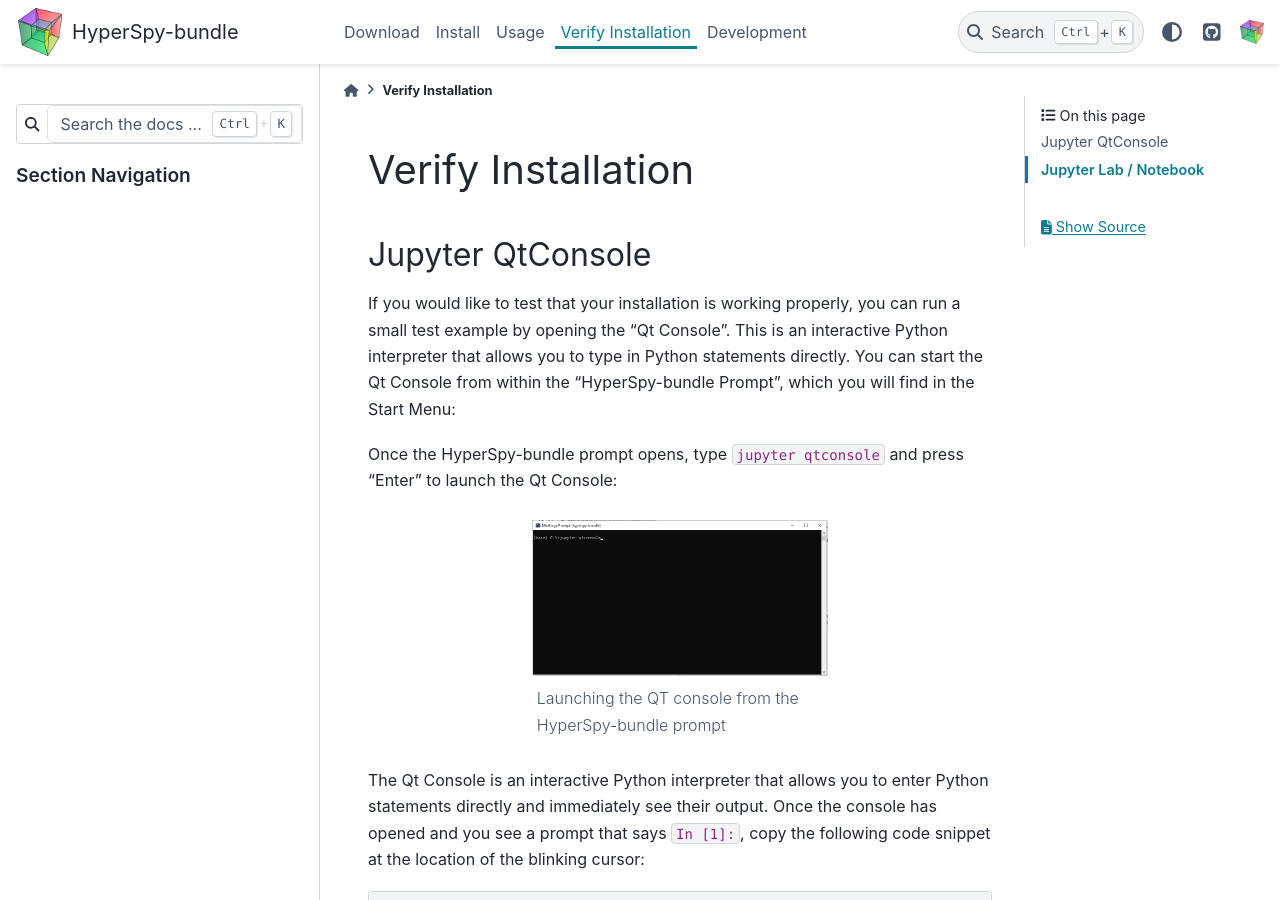
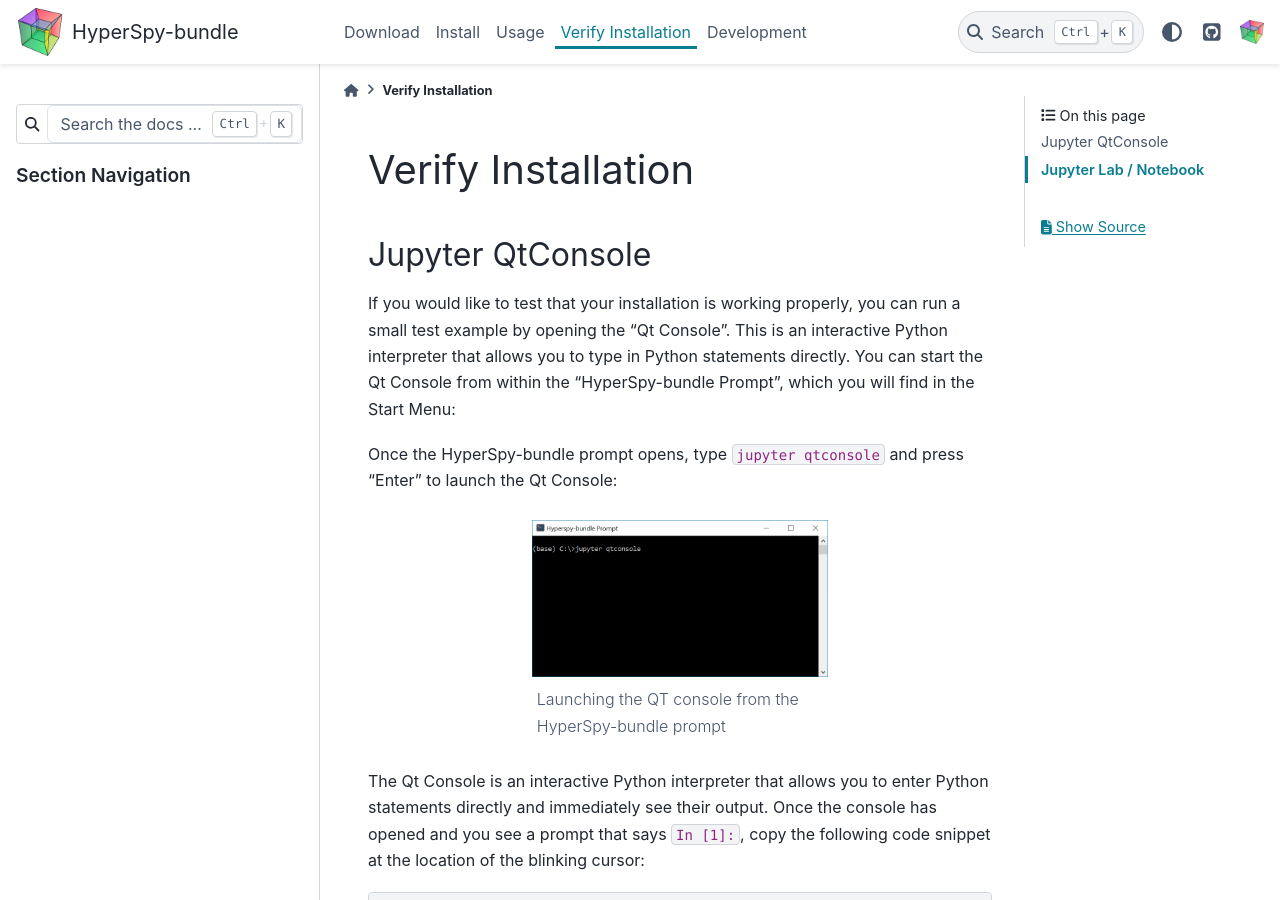
Before and after one commit to hyperspy/hyperspy-bundle, a Sphinx documentation site: the page built from docs/verify.rst, in a window 1280 px wide and 900 px high. Built offline with Sphinx 7.4.7 and the PyData theme 0.15.4, drawn with Linux system fonts in a browser that asks for light colours.

Commit message:
Update terminal prompt image

```diff
--- a/docs/verify.rst
+++ b/docs/verify.rst
@@ -15,7 +15,7 @@ find in the Start Menu:
 Once the HyperSpy-bundle prompt opens, type ``jupyter qtconsole`` and press "Enter"
 to launch the Qt Console:
 
-.. figure:: _static/bundle_launching_qtconsole.png
+.. figure:: _static/terminal_prompt.png
    :width: 100 %
    :alt: Launching the QT Console from the HyperSpy-bundle prompt
    :figwidth: 50%
```
Also changed, not shown: docs/_static/bundle_launching_qtconsole.png (deleted), docs/_static/terminal_prompt.png (added).
